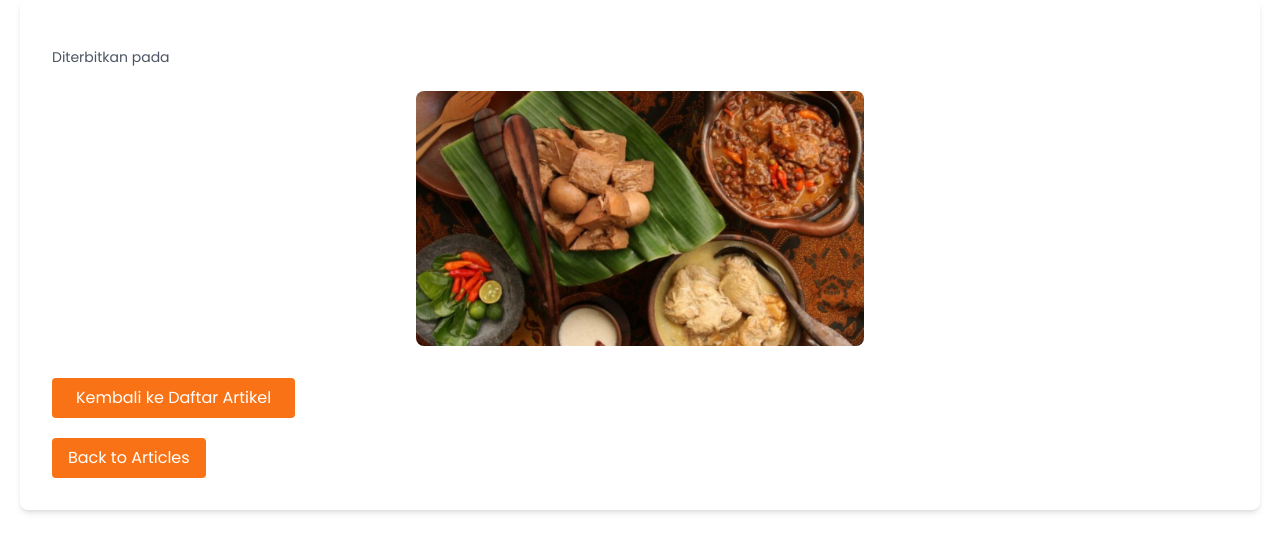
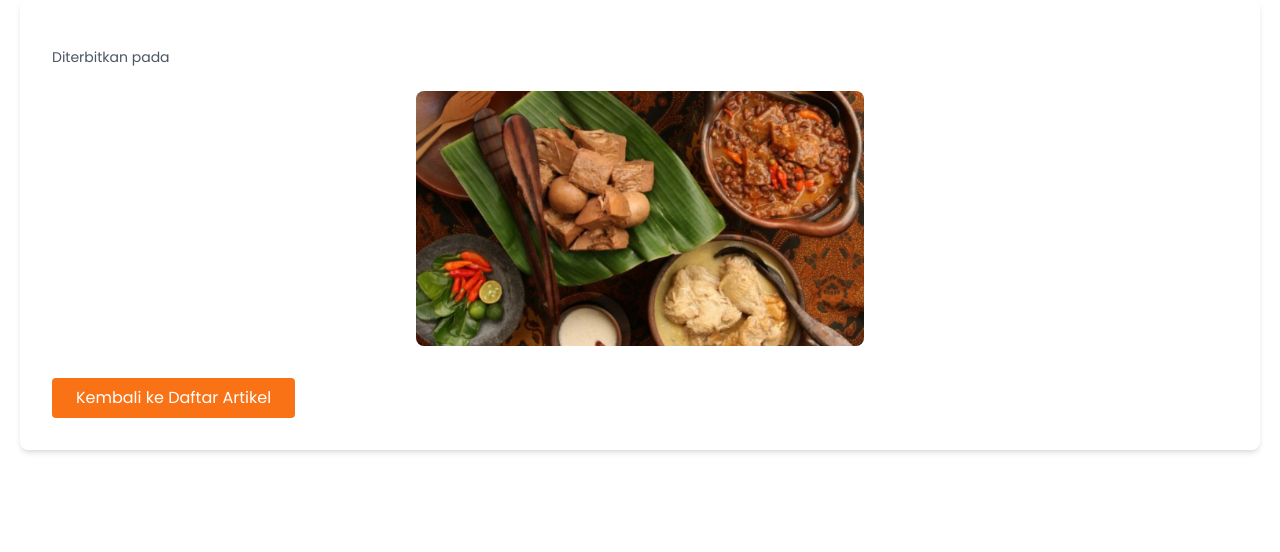
Before and after one commit to yummyogya/yummyogya, a Django app: template article/templates/article_detail.html in a window 1280 px wide. Shown: the part 101-653 px from the top of the page. Run offline with Django 5.2, Linux system fonts and the light colour scheme; the template is opened without the code that fills it, so the values that code supplies are empty; some libraries are stand-ins or nearby versions.

Commit message:
fix error in article

```diff
--- a/article/templates/article_detail.html
+++ b/article/templates/article_detail.html
@@ -23,7 +23,6 @@
                 Kembali ke Daftar Artikel
             </a>
         </div>
-        <a href="{% url 'article:article_list' %}" class="mt-5 inline-block px-4 py-2 bg-orange-500 text-white rounded hover:bg-orange-600 transition duration-300">Back to Articles</a>
     </div>
 </div>
 {% endblock content %}
```
